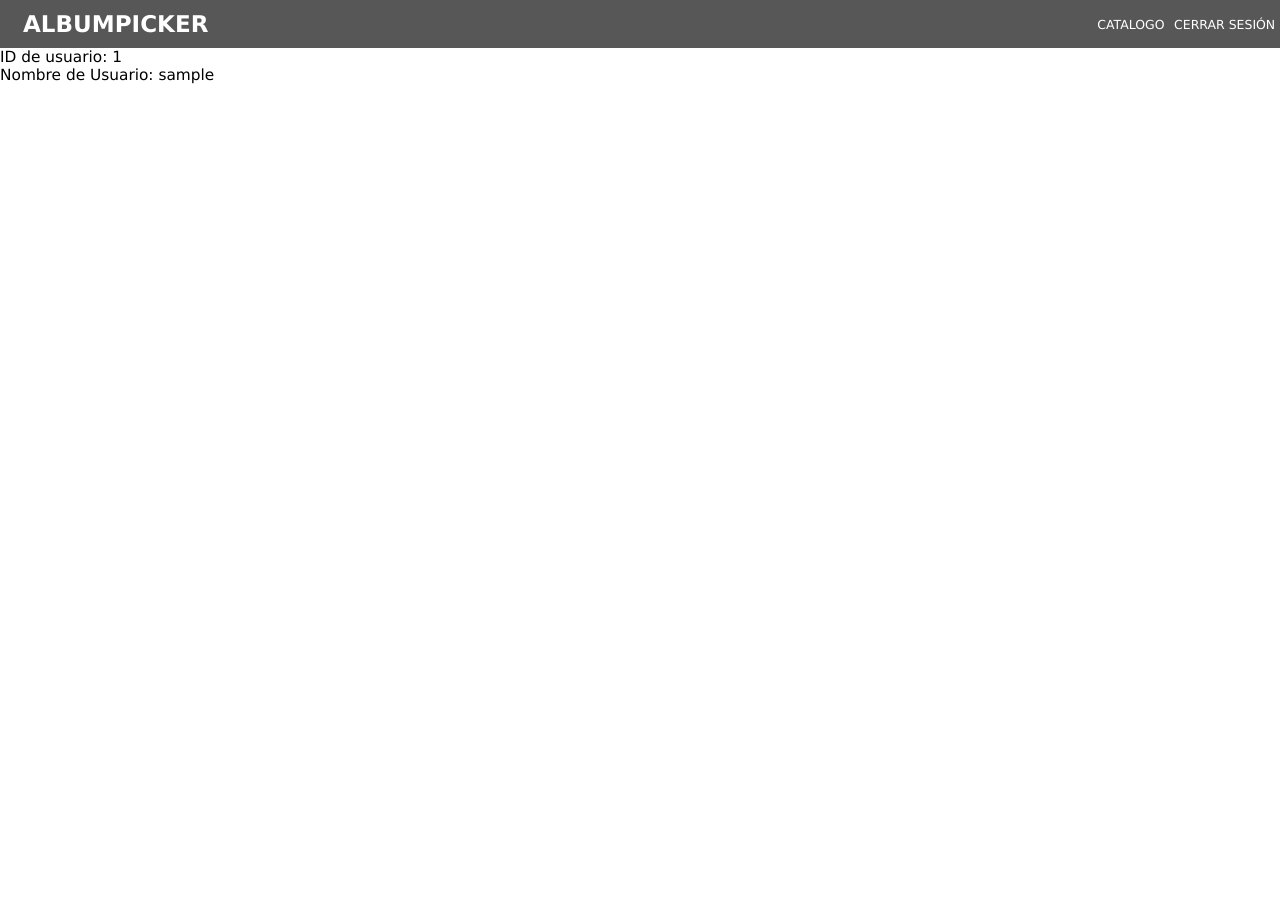
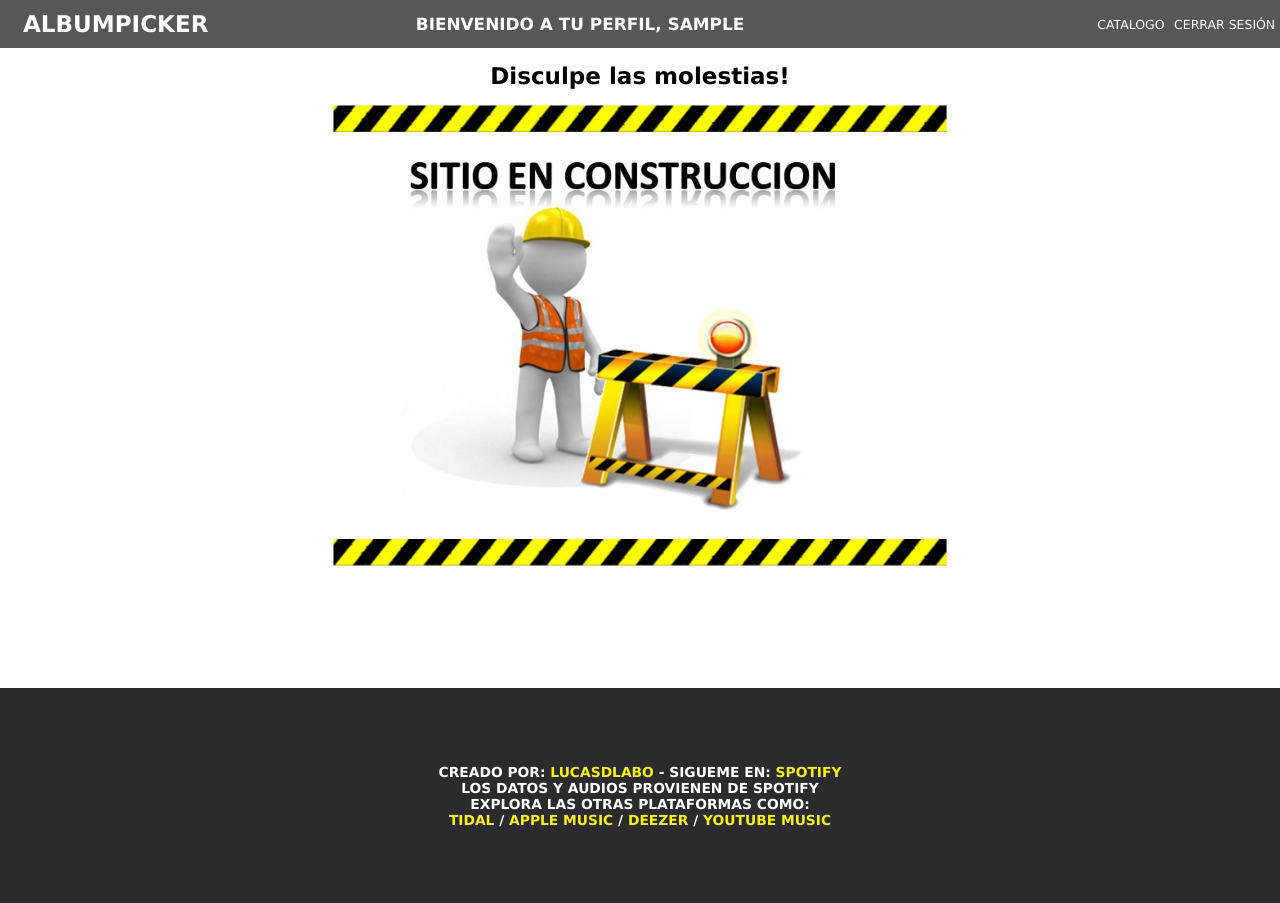
Before and after one commit to LucasDLabo/ProyectoFacultad, a PHP site: page /Profile.php in a window 1280 px wide. Before the commit the page ends 84 px from the top, so only its background shows below. Run offline with PHP 8.4, Linux system fonts and the light colour scheme; the visitor is signed in with stand-in values (Sample User, id 1).

Commit message:
Este comit se hizo para arreglar desperfectos para la presentación del proyecto + Se acomodaron medidas + Se añadieron animaciones a los botones + Se puso un apartado de 'Bajo Construcción' en Mi perfil + Se añadio el footer en el resto de las paginas

```diff
--- a/Profile.php
+++ b/Profile.php
@@ -15,7 +15,13 @@
         <nav>
             <div class="boxNav">
                 <a href="index.php"><h1>AlbumPicker</h1></a>
-
+                <?php
+                echo "<div class=user>
+                        <p >
+                        Bienvenido a tu perfil, {$_SESSION['usuario']}
+                        </p>
+                    </div>";
+                ?>
                 <div class="rutas">
                     <ul>
                         <li><a href="catalogo.php">CATALOGO</a></li>
@@ -28,10 +34,30 @@
         </nav>
     </header>
     <main>
+        <div class="build">
+            <h2>Disculpe las molestias!</h2>
+            <img src="img/Catalogo/Profile/SITIO-EN-CONSTRUCCION.jpg" alt="">
+        </div>
         <?php
-            echo "<p>ID de usuario: {$_SESSION['id_usuario']} </p>";
-            echo "<p>Nombre de Usuario: {$_SESSION['usuario']} </p>";
+            // echo "<p>ID de usuario: {$_SESSION['id_usuario']} </p>";
+            // echo "<p>Nombre de Usuario: {$_SESSION['usuario']} </p>";
         ?>
     </main>
+    <footer class="boxSpam">
+            <p>CREADO POR: <mark class="highlight2"><a href="https://github.com/LucasDLabo" target="_blank">LUCASDLABO</a></mark> - SIGUEME EN: <mark class="highlight2" ><a href="https://open.spotify.com/user/thelucksplaying?si=b8ae76c284314dd2" target="_blank">SPOTIFY</a></mark>
+                <br>
+                LOS DATOS Y AUDIOS PROVIENEN DE SPOTIFY
+            </p>
+            <p>
+                Explora las otras plataformas como: <br>
+                <mark class="highlight2"><a href="https://tidal.com/" target="_blank">Tidal</a> </mark>
+                /
+                <mark class="highlight2"><a href="https://music.apple.com/us/listen-now?l=en-US" target="_blank">Apple Music</a>  </mark>
+                /
+                <mark class="highlight2"><a href="https://www.deezer.com/es/channels/explore/" target="_blank">DeeZEr </a> </mark>
+                /
+                <mark class="highlight2"><a href="https://music.youtube.com/" target="_blank">Youtube Music</a> </mark>
+            </p>
+        </footer>
 </body>
 </html>
--- a/css/style.css
+++ b/css/style.css
@@ -258,12 +258,14 @@ nav{
     align-items: center;
 }
 .boxNav a,h1{
+
     display: flex;
     width: auto;
     justify-content: center;
     text-transform: uppercase;
 }
 .boxNav a{
+
     display: flex;
     width: 20%;
     justify-content: start;
@@ -339,6 +341,13 @@ nav{
     background-color: #015A76;
     padding: 0.938rem;
     font-size: 1.25rem;
+}
+.boxContent a:hover{
+    transform: scale(1.2);
+    transition: .1s;
+}
+.boxContent a:active{
+    opacity: 0.5;
 }
 .bodyTitle{
     margin: 0;
@@ -470,6 +479,9 @@ nav{
     font-weight: bolder;
     font-size: 1.25rem;
     cursor: pointer;
+}
+.boxPages button:hover{
+    opacity: .6;
 }
 #back, #next{
     width: 1.563rem;
@@ -608,11 +620,12 @@ nav{
     display: flex;
     flex-direction: column;
     height: auto;
+
     text-align: start;
 }
 .tarjetaDescrip p{
     margin-bottom: 0.313rem;
-
+    font-size: 1.3rem;
 }
 
 
@@ -629,6 +642,17 @@ nav{
 }
 .tarjetaLike button{
     margin-top: 0.625rem;
+    color:black;
+    background-color: white;
+    padding: 0.1rem;
+    cursor: pointer;
+    width: 5rem;
+    height: 1.6rem;
+    font-size: .8rem;
+}
+.tarjetaLike button:hover{
+    transform: scale(1.1);
+    transition: .1s;
 }
 .albumLinks{
     margin-top: 0.313rem;
@@ -647,3 +671,27 @@ nav{
 .albumLinks img:not(:hover){
     transition: 0s;
 }
+.build{
+    padding-top: 1rem;
+    display: flex;
+    width: 100%;
+    flex-direction: column;
+    justify-content: center;
+    align-items: center;
+    gap: 1rem;
+}
+.build img{
+    width: auto;
+    height: 30rem;
+    margin-bottom: 8rem;
+}
+.user{
+    display: flex;
+    height: 100%;
+    justify-content: end;
+    align-items: center;
+    text-transform: uppercase;
+    width: 100%;
+    font-weight: bold;
+    font-size: 1.1rem;
+}
```
Also changed, not shown: catalogo.php (+39 -24 lines), code.js (+1 -8 lines), index.php (+5 -5 lines), img/Catalogo/Profile/SITIO-EN-CONSTRUCCION.jpg (added).
